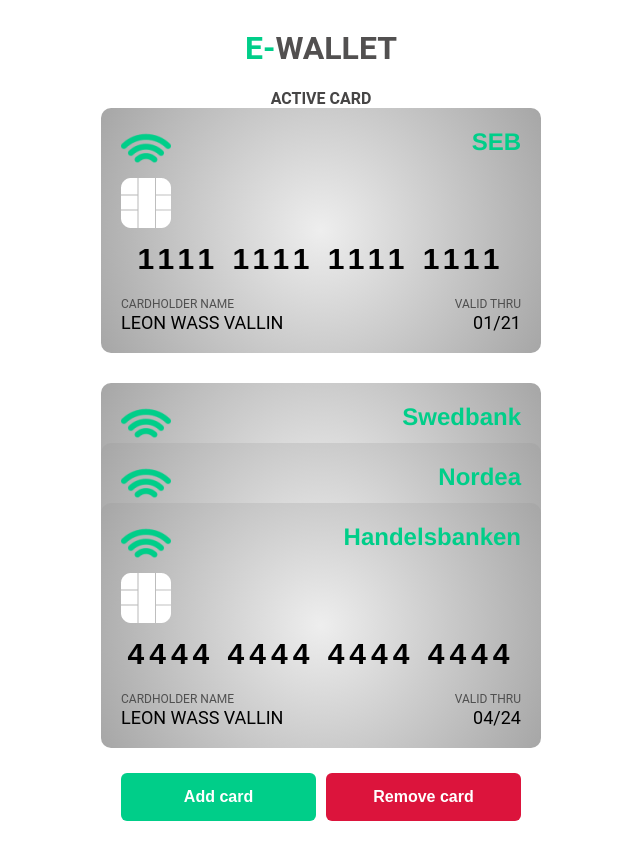
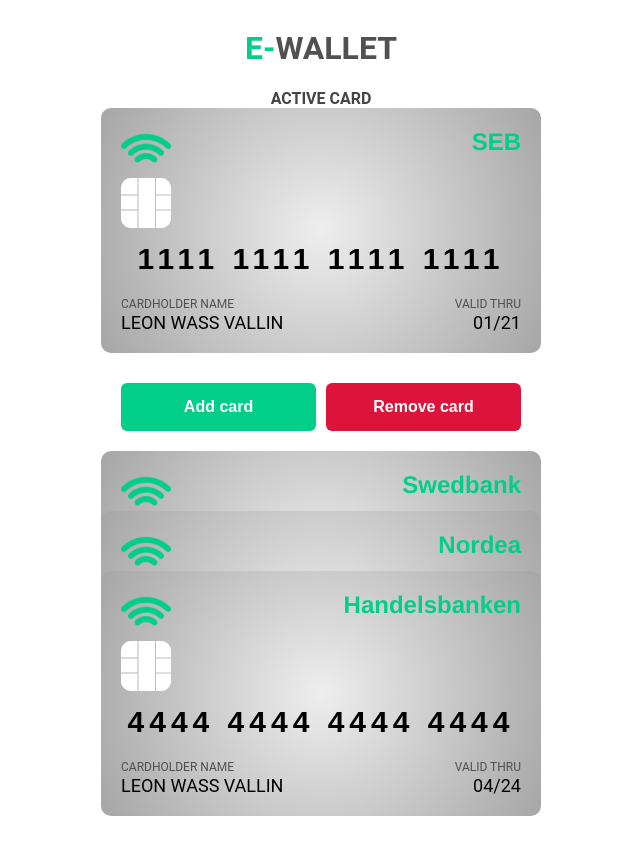
Before and after one commit to lewava/E-wallet, a Vue app: page / in a window 1280 px wide. Shown: the top 860 px of the page, without its empty margins (319-959 px from the left). Built offline with nearby package versions, Linux system fonts and the light colour scheme; what v-mask would draw is missing.

Commit message:
project finished

```diff
--- a/src/components/CardForm.vue
+++ b/src/components/CardForm.vue
@@ -98,8 +98,9 @@
         month: this.month,
         year: this.year,
       };
-      if (this.$root.$data.cards.lenght > 8) {
+      if (this.$root.$data.cards.length > 7) {
         alert("You can only have a maximum of 8 cards in your wallet.");
+        this.$router.push("/");
         return;
       }
       this.$root.$data.cards.push(newCard);
--- a/src/components/CardStack.vue
+++ b/src/components/CardStack.vue
@@ -49,8 +49,6 @@
   position: relative;
   top: 430px;
   right: 220px;
-  padding-bottom: 350px;
-  background: green;
 }
 .card:nth-child(1) {
   display: none;
--- a/src/views/AddCard.vue
+++ b/src/views/AddCard.vue
@@ -8,8 +8,9 @@
 
 <script>
 import CardForm from "../components/CardForm.vue";
-
-export default { components: { CardForm } };
+export default {
+  components: { CardForm },
+};
 </script>
 
 <style scoped>
--- a/src/views/Home.vue
+++ b/src/views/Home.vue
@@ -3,11 +3,11 @@
     <h1><span>E-</span>wallet</h1>
     <p>Active card</p>
     <Card :card="card" />
-    <CardStack @sendData="getData" />
-    <div>
+    <div class="button-container">
       <button @click="changePage">Add card</button>
       <button @click="deleteCard" class="delete">Remove card</button>
     </div>
+    <CardStack @sendData="getData" />
   </div>
 </template>
 
@@ -66,7 +66,7 @@
   color: rgb(70, 69, 69);
 }
 button {
-  margin: 50px 5px;
+  margin: 10px 5px;
   background: #00ce89;
   color: white;
   padding: 15px 0;
@@ -80,4 +80,7 @@
 button.delete {
   background: #dc143c;
 }
+.button-container {
+  display: flex;
+}
 </style>
```
